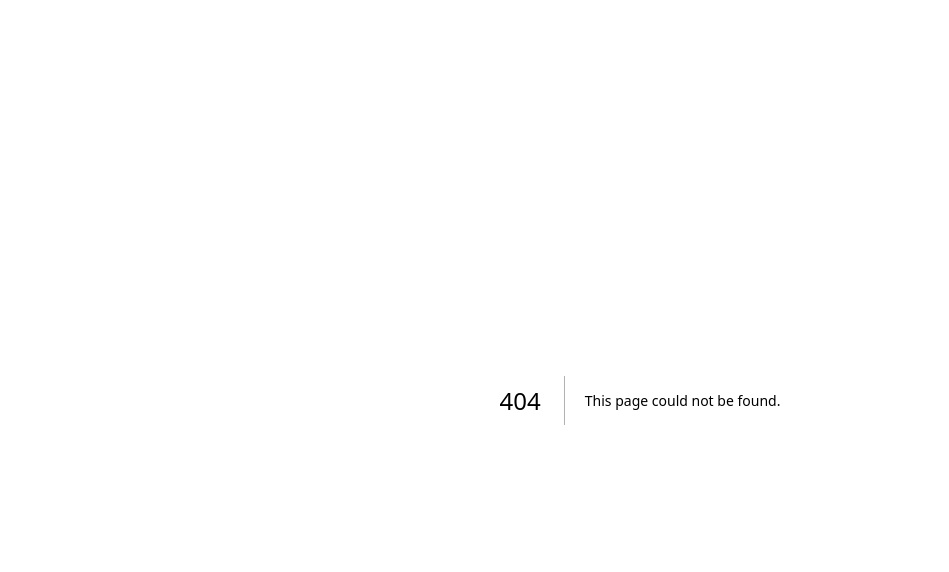
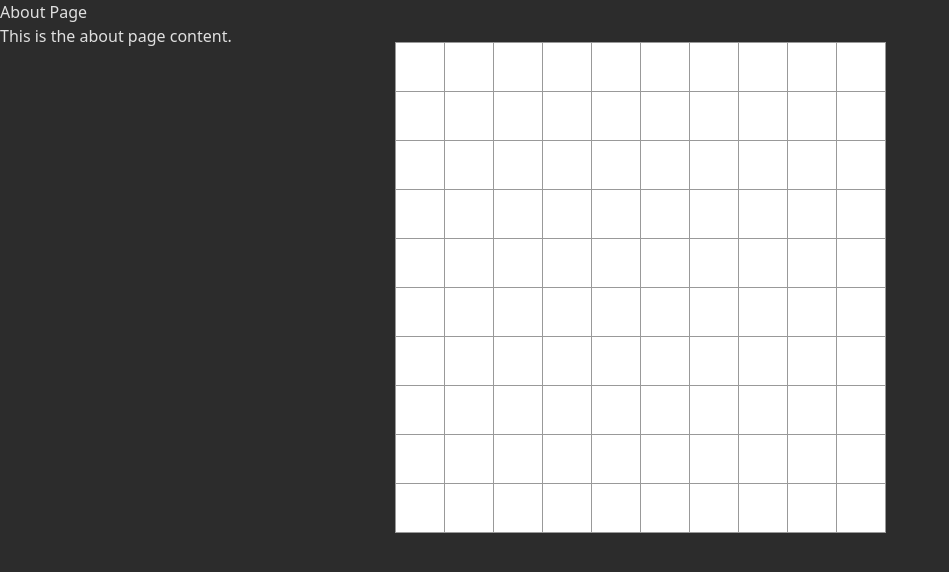
Before and after one commit to WilsonWang888/PuzzleHub, a Next.js app: page /picross in a window 1280 px wide. Before the commit this address had no page. Shown: the top 572 px of the page, without its empty margins (0-949 px from the left). Built offline with nearby package versions, Linux system fonts and the light colour scheme.

Commit message:
picross skeleton

```diff
--- a/src/app/globals.css
+++ b/src/app/globals.css
@@ -17,11 +17,6 @@
 }
 
 body {
-  color: rgb(var(--foreground-rgb));
-  background: linear-gradient(
-      to bottom,
-      transparent,
-      rgb(var(--background-end-rgb))
-    )
-    rgb(var(--background-start-rgb));
+  color: #E0E0E0;
+  background: #2C2C2C;
 }
--- a/src/app/page.tsx
+++ b/src/app/page.tsx
@@ -2,112 +2,8 @@ import Image from 'next/image'
 
 export default function Home() {
   return (
-    <main className="flex min-h-screen flex-col items-center justify-between p-24">
-      <div className="z-10 max-w-5xl w-full items-center justify-between font-mono text-sm lg:flex">
-        <p className="fixed left-0 top-0 flex w-full justify-center border-b border-gray-300 bg-gradient-to-b from-zinc-200 pb-6 pt-8 backdrop-blur-2xl dark:border-neutral-800 dark:bg-zinc-800/30 dark:from-inherit lg:static lg:w-auto  lg:rounded-xl lg:border lg:bg-gray-200 lg:p-4 lg:dark:bg-zinc-800/30">
-          Get started by editing&nbsp;
-          <code className="font-mono font-bold">src/app/page.tsx</code>
-        </p>
-        <div className="fixed bottom-0 left-0 flex h-48 w-full items-end justify-center bg-gradient-to-t from-white via-white dark:from-black dark:via-black lg:static lg:h-auto lg:w-auto lg:bg-none">
-          <a
-            className="pointer-events-none flex place-items-center gap-2 p-8 lg:pointer-events-auto lg:p-0"
-            href="https://vercel.com?utm_source=create-next-app&utm_medium=appdir-template&utm_campaign=create-next-app"
-            target="_blank"
-            rel="noopener noreferrer"
-          >
-            By{' '}
-            <Image
-              src="/vercel.svg"
-              alt="Vercel Logo"
-              className="dark:invert"
-              width={100}
-              height={24}
-              priority
-            />
-          </a>
-        </div>
-      </div>
-
-      <div className="relative flex place-items-center before:absolute before:h-[300px] before:w-[480px] before:-translate-x-1/2 before:rounded-full before:bg-gradient-radial before:from-white before:to-transparent before:blur-2xl before:content-[''] after:absolute after:-z-20 after:h-[180px] after:w-[240px] after:translate-x-1/3 after:bg-gradient-conic after:from-sky-200 after:via-blue-200 after:blur-2xl after:content-[''] before:dark:bg-gradient-to-br before:dark:from-transparent before:dark:to-blue-700 before:dark:opacity-10 after:dark:from-sky-900 after:dark:via-[#0141ff] after:dark:opacity-40 before:lg:h-[360px] z-[-1]">
-        <Image
-          className="relative dark:drop-shadow-[0_0_0.3rem_#ffffff70] dark:invert"
-          src="/next.svg"
-          alt="Next.js Logo"
-          width={180}
-          height={37}
-          priority
-        />
-      </div>
-
-      <div className="mb-32 grid text-center lg:max-w-5xl lg:w-full lg:mb-0 lg:grid-cols-4 lg:text-left">
-        <a
-          href="https://nextjs.org/docs?utm_source=create-next-app&utm_medium=appdir-template&utm_campaign=create-next-app"
-          className="group rounded-lg border border-transparent px-5 py-4 transition-colors hover:border-gray-300 hover:bg-gray-100 hover:dark:border-neutral-700 hover:dark:bg-neutral-800/30"
-          target="_blank"
-          rel="noopener noreferrer"
-        >
-          <h2 className={`mb-3 text-2xl font-semibold`}>
-            Docs{' '}
-            <span className="inline-block transition-transform group-hover:translate-x-1 motion-reduce:transform-none">
-              -&gt;
-            </span>
-          </h2>
-          <p className={`m-0 max-w-[30ch] text-sm opacity-50`}>
-            Find in-depth information about Next.js features and API.
-          </p>
-        </a>
-
-        <a
-          href="https://nextjs.org/learn?utm_source=create-next-app&utm_medium=appdir-template-tw&utm_campaign=create-next-app"
-          className="group rounded-lg border border-transparent px-5 py-4 transition-colors hover:border-gray-300 hover:bg-gray-100 hover:dark:border-neutral-700 hover:dark:bg-neutral-800/30"
-          target="_blank"
-          rel="noopener noreferrer"
-        >
-          <h2 className={`mb-3 text-2xl font-semibold`}>
-            Learn{' '}
-            <span className="inline-block transition-transform group-hover:translate-x-1 motion-reduce:transform-none">
-              -&gt;
-            </span>
-          </h2>
-          <p className={`m-0 max-w-[30ch] text-sm opacity-50`}>
-            Learn about Next.js in an interactive course with&nbsp;quizzes!
-          </p>
-        </a>
-
-        <a
-          href="https://vercel.com/templates?framework=next.js&utm_source=create-next-app&utm_medium=appdir-template&utm_campaign=create-next-app"
-          className="group rounded-lg border border-transparent px-5 py-4 transition-colors hover:border-gray-300 hover:bg-gray-100 hover:dark:border-neutral-700 hover:dark:bg-neutral-800/30"
-          target="_blank"
-          rel="noopener noreferrer"
-        >
-          <h2 className={`mb-3 text-2xl font-semibold`}>
-            Templates{' '}
-            <span className="inline-block transition-transform group-hover:translate-x-1 motion-reduce:transform-none">
-              -&gt;
-            </span>
-          </h2>
-          <p className={`m-0 max-w-[30ch] text-sm opacity-50`}>
-            Explore the Next.js 13 playground.
-          </p>
-        </a>
-
-        <a
-          href="https://vercel.com/new?utm_source=create-next-app&utm_medium=appdir-template&utm_campaign=create-next-app"
-          className="group rounded-lg border border-transparent px-5 py-4 transition-colors hover:border-gray-300 hover:bg-gray-100 hover:dark:border-neutral-700 hover:dark:bg-neutral-800/30"
-          target="_blank"
-          rel="noopener noreferrer"
-        >
-          <h2 className={`mb-3 text-2xl font-semibold`}>
-            Deploy{' '}
-            <span className="inline-block transition-transform group-hover:translate-x-1 motion-reduce:transform-none">
-              -&gt;
-            </span>
-          </h2>
-          <p className={`m-0 max-w-[30ch] text-sm opacity-50`}>
-            Instantly deploy your Next.js site to a shareable URL with Vercel.
-          </p>
-        </a>
-      </div>
-    </main>
-  )
+  <div>
+    <p>main page</p>
+  </div>
+    )
 }
--- /dev/null
+++ b/src/components/picross-board.css
@@ -0,0 +1,10 @@
+.board {
+  margin-left: auto;
+  margin-right: auto;
+}
+
+.row{
+  text-align: center;
+  margin-left: auto;
+  margin-right: auto;
+}
--- /dev/null
+++ b/src/components/picross-board.tsx
@@ -0,0 +1,21 @@
+import React from "react";
+import PicrossTile from "./picross-tile";
+import './picross-board.css'
+
+export default function PicrossBoard(props: any) {
+  let width: number = props.width;
+  let height: number = props.height;
+  let data = Array.from({length: height}, (_,index) => (Array.from({length: width}, (_,index) => (<PicrossTile/>))));
+
+  return (
+    <div className="board">
+      {data.map((row, rowIndex) => (
+        <div key={rowIndex} className="row">
+          {row.map((component, _) => (
+            component
+          ))}
+        </div>
+      ))}
+    </div>
+  );
+}
--- /dev/null
+++ b/src/components/picross-tile.css
@@ -0,0 +1,21 @@
+.tile {
+  background: #fff;
+  border: 1px solid #999;
+  font-size: 24px;
+  font-weight: bold;
+  line-height: 34px;
+  height: 50px;
+  margin-right: -1px;
+  margin-top: -6px;
+  padding: 0;
+  text-align: center;
+  width: 50px;
+}
+
+.checked {
+  background: #4BB5AC;
+}
+
+.unchecked {
+  background: #fff;
+}
--- /dev/null
+++ b/src/components/picross-tile.tsx
@@ -0,0 +1,11 @@
+import '../components/picross-tile.css'
+import { useState } from 'react';
+
+export default function PicrossTile() {
+  const [clicked, setValue] = useState(false)
+  function handleClick(){
+    setValue(!clicked);
+  }
+  return <button className={'tile ' + (clicked ? 'checked' : 'unchecked')}
+  onClick={handleClick}></button>;
+}
--- /dev/null
+++ b/src/pages/picross.tsx
@@ -0,0 +1,17 @@
+// src/pages/about.js
+import React from 'react';
+import PicrossTile from '../components/picross-tile'
+import '../styles/global.css'
+import PicrossBoard from '@/components/picross-board';
+
+export default PicrossPage;
+
+function PicrossPage() {
+  return (
+    <div className='bg-primary'>
+      <h1>About Page</h1>
+      <p>This is the about page content.</p>
+      <PicrossBoard width='10' height='10'></PicrossBoard>
+    </div>
+  );
+}
--- /dev/null
+++ b/src/styles/global.css
@@ -0,0 +1,9 @@
+@tailwind base;
+@tailwind components;
+@tailwind utilities;
+
+
+body {
+  color: #E0E0E0;
+  background: #2C2C2C;
+}
--- a/tailwind.config.ts
+++ b/tailwind.config.ts
@@ -8,13 +8,12 @@ const config: Config = {
   ],
   theme: {
     extend: {
-      backgroundImage: {
-        'gradient-radial': 'radial-gradient(var(--tw-gradient-stops))',
-        'gradient-conic':
-          'conic-gradient(from 180deg at 50% 50%, var(--tw-gradient-stops))',
-      },
+      backgroundColor: {
+        'primary': '#2C2C2C',
+      }
     },
   },
   plugins: [],
+
 }
 export default config
--- a/tsconfig.json
+++ b/tsconfig.json
@@ -22,6 +22,6 @@
       "@/*": ["./src/*"]
     }
   },
-  "include": ["next-env.d.ts", "**/*.ts", "**/*.tsx", ".next/types/**/*.ts"],
+  "include": ["next-env.d.ts", "**/*.ts", "**/*.tsx", ".next/types/**/*.ts", "src/pages/picross.tsx"],
   "exclude": ["node_modules"]
 }
```
Also changed, not shown: package.json (+6 -6 lines), 1 other file (tests, documents, lock files or other folders).
